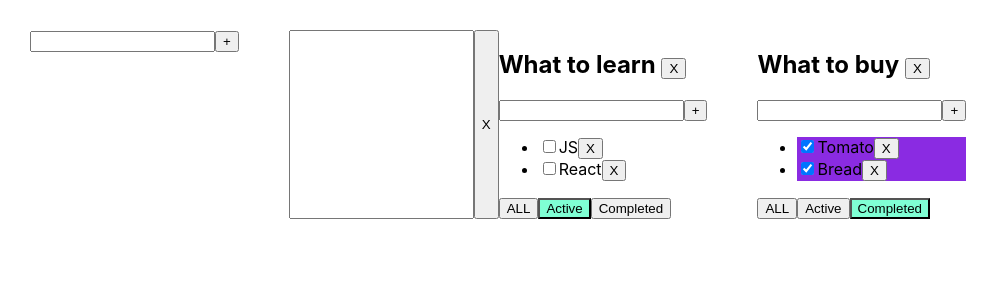
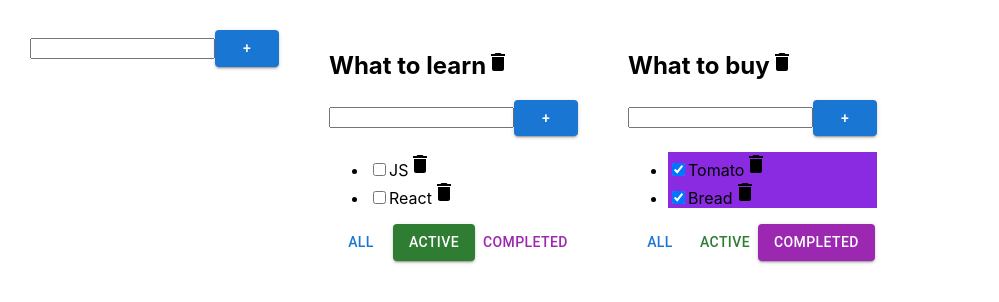
Before and after one commit to Leshamer2255/updateTodoList, a React (Create React App) app: page / in a window 1280 px wide. Shown: the top 302 px of the page, without its empty margins (0-999 px from the left). Built offline with nearby package versions, Linux system fonts and the light colour scheme.

Commit message:
Update 1.1
Added the ability to edit the Todolist and tasks, added to the project material-UI

```diff
--- a/package.json
+++ b/package.json
@@ -3,6 +3,11 @@
   "version": "0.1.0",
   "private": true,
   "dependencies": {
+    "@emotion/react": "^11.11.1",
+    "@emotion/styled": "^11.11.0",
+    "@mui/icons-material": "^5.14.6",
+    "@mui/material": "^5.14.6",
+    "@mui/styled-engine-sc": "^5.14.6",
     "@testing-library/jest-dom": "^5.17.0",
     "@testing-library/react": "^13.4.0",
     "@testing-library/user-event": "^13.5.0",
@@ -14,6 +19,7 @@
     "react": "^18.2.0",
     "react-dom": "^18.2.0",
     "react-scripts": "5.0.1",
+    "styled-components": "^5.3.11",
     "typescript": "^4.9.5",
     "uuid": "^9.0.0",
     "web-vitals": "^2.1.4"
--- a/src/AddItemForm.tsx
+++ b/src/AddItemForm.tsx
@@ -1,4 +1,6 @@
 import React, { ChangeEvent, KeyboardEvent, useState } from "react"
+import { Button } from "@mui/material";
+
 
 type AddItemFormPropsType = {
   addItem: (title: string) => void
@@ -34,7 +36,7 @@ export function AddItemForm(props: AddItemFormPropsType) {
     onKeyPress={onKeyPressHandler}
     className={error ? "error" : ""}
   />
-  <button onClick={addTask}>+</button>
+  <Button onClick={addTask} variant="contained">+</Button>
   {error && <div className="error-message">{error}</div>}
 </div>
 }
--- a/src/App.tsx
+++ b/src/App.tsx
@@ -3,6 +3,7 @@ import './App.css';
 import Todolist, { TaskType } from './Todolist'
 import { v1 } from 'uuid';
 import AddItemForm from './AddItemForm';
+import { title } from 'process';
 
 
 export type FilterValuesType = "all" | "completed" | "active";
@@ -15,38 +16,6 @@ type TodolistType = {
 
 function App() {
 
-  function removeTask(id: string, todolistId: string) {
-    let tasks = tasksObj[todolistId];
-    let filteredTasks = tasks.filter((t: any) => t.id !== id);
-    tasksObj[todolistId] = filteredTasks;
-    setTasks({...tasksObj});
-  }
-
-  function addTask(title: string, todolistId: string) {
-    let newTask = {id: v1(),title: title,isDone: false};
-    let tasks = tasksObj[todolistId];
-    let newTasks = [newTask, ...tasks];
-    tasksObj[todolistId] = newTasks;
-    setTasks({...tasksObj});
-  }
-
-  function changeStatus(taskId: string, isDone: boolean, todolistId: string) {
-    let tasks = tasksObj[todolistId];
-    let task = tasks.find((t: TaskType) => t.id === taskId);
-    if (task) {
-        task.isDone = isDone
-        setTasks({...tasksObj});
-    }
-  }
-
-  function changeFilter(value: FilterValuesType, todolistId:string) {
-      let todolist = todolists.find(tl => tl.id === todolistId)
-      if(todolist) {
-        todolist.filter = value;
-        setTodoLists([...todolists])
-      }
-  }
-
   let todolistId1 = v1();
   let todolistId2 = v1();
 
@@ -54,30 +23,73 @@ function App() {
     { id: todolistId1, title: "What to learn", filter: "active" },
     { id: todolistId2, title: "What to buy", filter: "completed" },
   ]);
-
-  let removeTodolist = (todolistId: string) => {
-    let filteredTodolists = todolists.filter(tl => tl.id !== todolistId)
-    setTodoLists(filteredTodolists)
-
-    delete tasksObj[todolistId];
-    setTasks({...tasksObj})
-  }
-
-
-  let [ tasksObj, setTasks] = useState({
-    [todolistId1]: [ {
-      id: v1(), title: "HTML&CSS", isDone: true },
+  let [tasksObj, setTasks] = useState({
+    [todolistId1]: [{
+      id: v1(), title: "HTML&CSS", isDone: true
+    },
     { id: v1(), title: "JS", isDone: false },
     { id: v1(), title: "React", isDone: false },
     { id: v1(), title: "Redux", isDone: true },],
-    [todolistId2]: [ {
-      id: v1(), title: "Tomato", isDone: true },
+    [todolistId2]: [{
+      id: v1(), title: "Tomato", isDone: true
+    },
     { id: v1(), title: "Potato", isDone: false },
     { id: v1(), title: "Milk", isDone: false },
     { id: v1(), title: "Bread", isDone: true },],
   });
 
 
+  function removeTask(id: string, todolistId: string) {
+    let tasks = tasksObj[todolistId];
+    let filteredTasks = tasks.filter((t: any) => t.id !== id);
+    tasksObj[todolistId] = filteredTasks;
+    setTasks({ ...tasksObj });
+  }
+
+  function addTask(title: string, todolistId: string) {
+    let newTask = { id: v1(), title: title, isDone: false };
+    let tasks = tasksObj[todolistId];
+    let newTasks = [newTask, ...tasks];
+    tasksObj[todolistId] = newTasks;
+    setTasks({ ...tasksObj });
+  }
+  function changeStatus(taskId: string, isDone: boolean, todolistId: string) {
+    let tasks = tasksObj[todolistId];
+    let task = tasks.find((t: TaskType) => t.id === taskId);
+    if (task) {
+      task.isDone = isDone
+      setTasks({ ...tasksObj });
+    }
+  }
+  function changeTaskTitle(taskId: string, newTitle: string, todolistId: string) {
+    let tasks = tasksObj[todolistId];
+    let task = tasks.find((t: TaskType) => t.id === taskId);
+    if (task) {
+      task.title = newTitle;
+      setTasks({ ...tasksObj });
+    }
+  }
+  function changeFilter(value: FilterValuesType, todolistId: string) {
+    let todolist = todolists.find(tl => tl.id === todolistId)
+    if (todolist) {
+      todolist.filter = value;
+      setTodoLists([...todolists])
+    }
+  }
+  function removeTodolist(todolistId: string) {
+    let filteredTodolists = todolists.filter(tl => tl.id !== todolistId)
+    setTodoLists(filteredTodolists)
+
+    delete tasksObj[todolistId];
+    setTasks({ ...tasksObj })
+  }
+  function changeTodolistTitle(id: string, newTitle: string) {
+    const todolist = todolists.find(tl => tl.id === id)
+    if (todolist) {
+      todolist.title = newTitle;
+      setTodoLists([...todolists])
+    }
+  }
   function addTodolist(title: string) {
     let todolist: TodolistType = {
       id: v1(),
@@ -93,8 +105,7 @@ function App() {
 
   return (
     <div className="App">
-      <AddItemForm addItem={addTodolist}/>
-      <input /> <button>X</button>
+      <AddItemForm addItem={addTodolist} />
       {
         todolists.map((tl) => {
           let tasksForTodoList = tasksObj[tl.id];
@@ -113,8 +124,10 @@ function App() {
             changeFilter={changeFilter}
             addTask={addTask}
             changeStatus={changeStatus}
+            changeTaskTitle={changeTaskTitle}
             filter={tl.filter}
-            removeTodolist={removeTodolist}/>
+            removeTodolist={removeTodolist}
+            changeTodolistTitle={changeTodolistTitle} />
         })
       }
     </div>
@@ -125,16 +138,3 @@ function App() {
 
 
 export default App;
-
-
-
-  // let tasks2: Array<TaskType> = [
-  //   { id: 1, title: "Atomic Habbit", isDone: true },
-  //   { id: 2, title: "Little Prince", isDone: true },
-  //   { id: 3, title: "Three friend", isDone: true },
-  // ]
-  // let tasks3: Array<TaskType> = [
-  //   { id: 1, title: "Great Getsbi", isDone: true },
-  //   { id: 2, title: "Trancformer", isDone: true },
-  //   { id: 3, title: "Cyberpunk 1975", isDone: false },
-  // ]
--- a/src/EditableSpan.tsx
+++ b/src/EditableSpan.tsx
@@ -1,11 +1,24 @@
-import React from "react"
+import React, { ChangeEvent, useState } from "react"
 
 type EditableSpanPropsType = {
   title: string
-  editMode: true
+  onChange: (newValue: string) => void
 }
 export function EditableSpan(props: EditableSpanPropsType) {
-  return  <span>{props.title}</span>
+  let [editMode, setEditMode] = useState(false);
+  let [title, setTitle] = useState("");
+
+  const activateEditMode = () => {
+    setEditMode(true);
+    setTitle(props.title)
+  }
+  const activateViewMode = () => {
+    setEditMode(false);
+    props.onChange(title);
+  }
+  const onChangeTitleHandler = (e: ChangeEvent<HTMLInputElement>) => setTitle(e.currentTarget.value)
+
+  return editMode
+  ? <input value={title} onChange={onChangeTitleHandler} onBlur={activateViewMode} autoFocus/>
+  : <span onDoubleClick={activateEditMode}>{props.title}</span>
 }
-
-export default EditableSpan
--- a/src/Todolist.tsx
+++ b/src/Todolist.tsx
@@ -1,7 +1,9 @@
 import React, { ChangeEvent} from "react"
 import { FilterValuesType } from "./App"
 import AddItemForm from "./AddItemForm"
-import EditableSpan from "./EditableSpan"
+import {EditableSpan} from "./EditableSpan"
+import { Button } from "@mui/material";
+import DeleteIcon from '@mui/icons-material/Delete';
 
 
 export type TaskType = {
@@ -9,7 +11,6 @@ export type TaskType = {
   title: string
   isDone: boolean
 }
-
 type PropsType = {
   id: string
   title: string
@@ -18,8 +19,10 @@ type PropsType = {
   changeFilter: (value: FilterValuesType, todolistId:string) => void
   addTask: (title: string, todolistId: string) => void
   changeStatus: (taskId: string, isDone: boolean, todolistId: string) => void
+  changeTaskTitle: (taskId: string, newTitle: string, todolistId: string) => void
+  removeTodolist: (todolistId: string) => void
+  changeTodolistTitle: (id:string, newTitle: string) => void
   filter: FilterValuesType
-  removeTodolist: (todolistId: string) => void
 }
 
 
@@ -31,14 +34,17 @@ export function Todolist(props: PropsType) {
   const removeTodolist = () => {
     props.removeTodolist(props.id)
   }
-
+  const changeTodolistTitle = (newTitle: string) => {
+    props.changeTodolistTitle(props.id, newTitle)
+  }
   const addTask = (title: string) => {
     props.addTask(title, props.id)
   }
 
   return (
     <div>
-      <h2>{props.title} <button onClick={removeTodolist}>X</button></h2>
+      <h2> <EditableSpan title={props.title} onChange={changeTodolistTitle}/>
+      <DeleteIcon onClick={removeTodolist}></DeleteIcon></h2>
       <AddItemForm  addItem={addTask} />
       <ul>
         {
@@ -47,21 +53,24 @@ export function Todolist(props: PropsType) {
             const onChangeHandler = (e: ChangeEvent<HTMLInputElement>) => {
               props.changeStatus(t.id, e.currentTarget.checked, props.id);
             }
+            const onChangeTitleHandler = (newValue: string) => {
+              props.changeTaskTitle(t.id, newValue, props.id);
+            }
             return <li key={t.id} className={t.isDone ? "is-done" : ""}>
               <input
                 type='checkbox'
                 onChange={onChangeHandler}
                 checked={t.isDone} />
-              <EditableSpan title={t.title} editMode={true}/>
-              <button onClick={onClickHandler}>X</button>
+              <EditableSpan title={t.title} onChange={onChangeTitleHandler} />
+              <DeleteIcon onClick={onClickHandler}>X</DeleteIcon>
             </li>
           })
         }
       </ul>
       <div>
-        <button className={props.filter === 'all' ? "active-filter" : ""} onClick={onAllClickHandler}>ALL</button>
-        <button className={props.filter === 'active' ? "active-filter" : ""} onClick={onActiveClickHandler}>Active</button>
-        <button className={props.filter === 'completed' ? "active-filter" : ""} onClick={onCompletedClickHandler}>Completed</button>
+        <Button variant={props.filter === 'all' ? "contained" : "text"} onClick={onAllClickHandler}>ALL</Button>
+        <Button color="success" variant={props.filter === 'active' ? "contained" : "text"} onClick={onActiveClickHandler}>Active</Button>
+        <Button color="secondary"  variant={props.filter === 'completed' ? "contained" : "text"} onClick={onCompletedClickHandler}>Completed</Button>
       </div>
     </div>
   )
```
Also changed, not shown: 1 other file (tests, documents, lock files or other folders).
